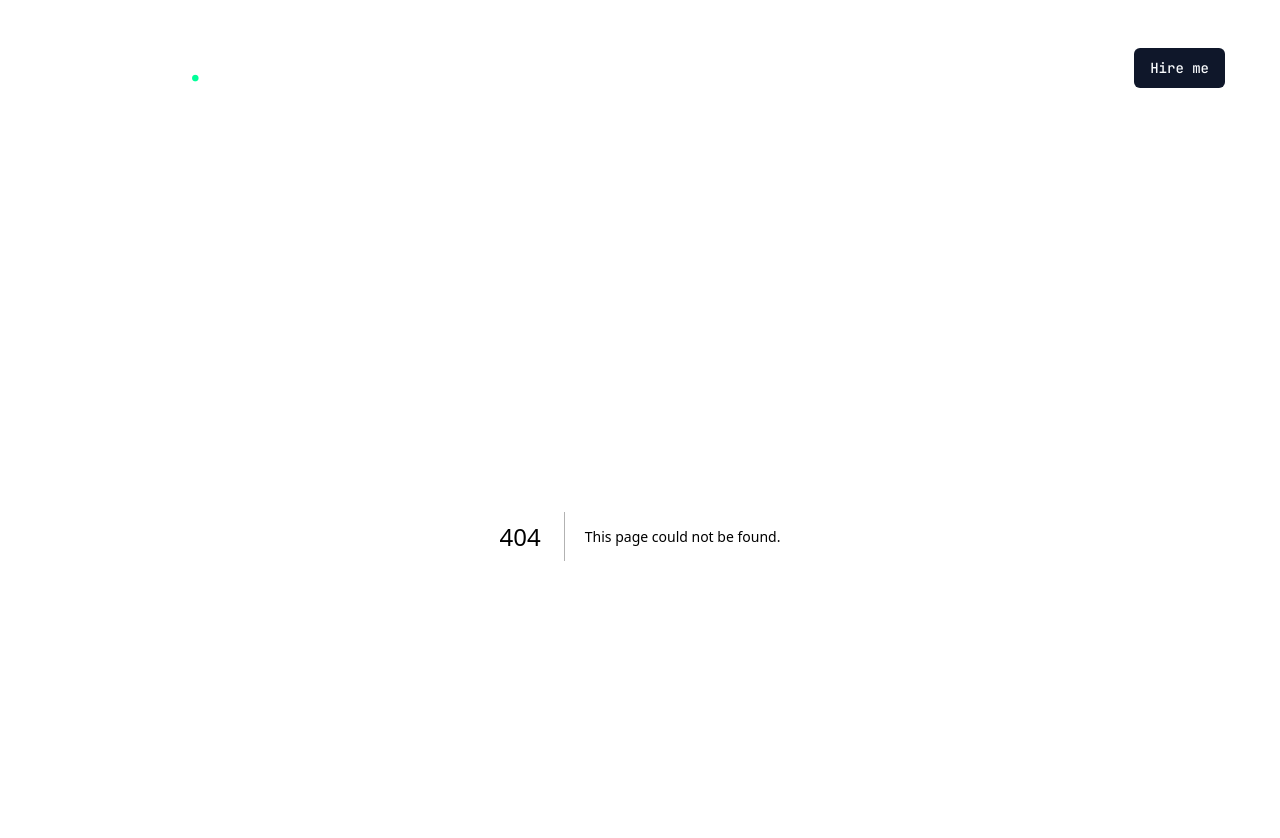
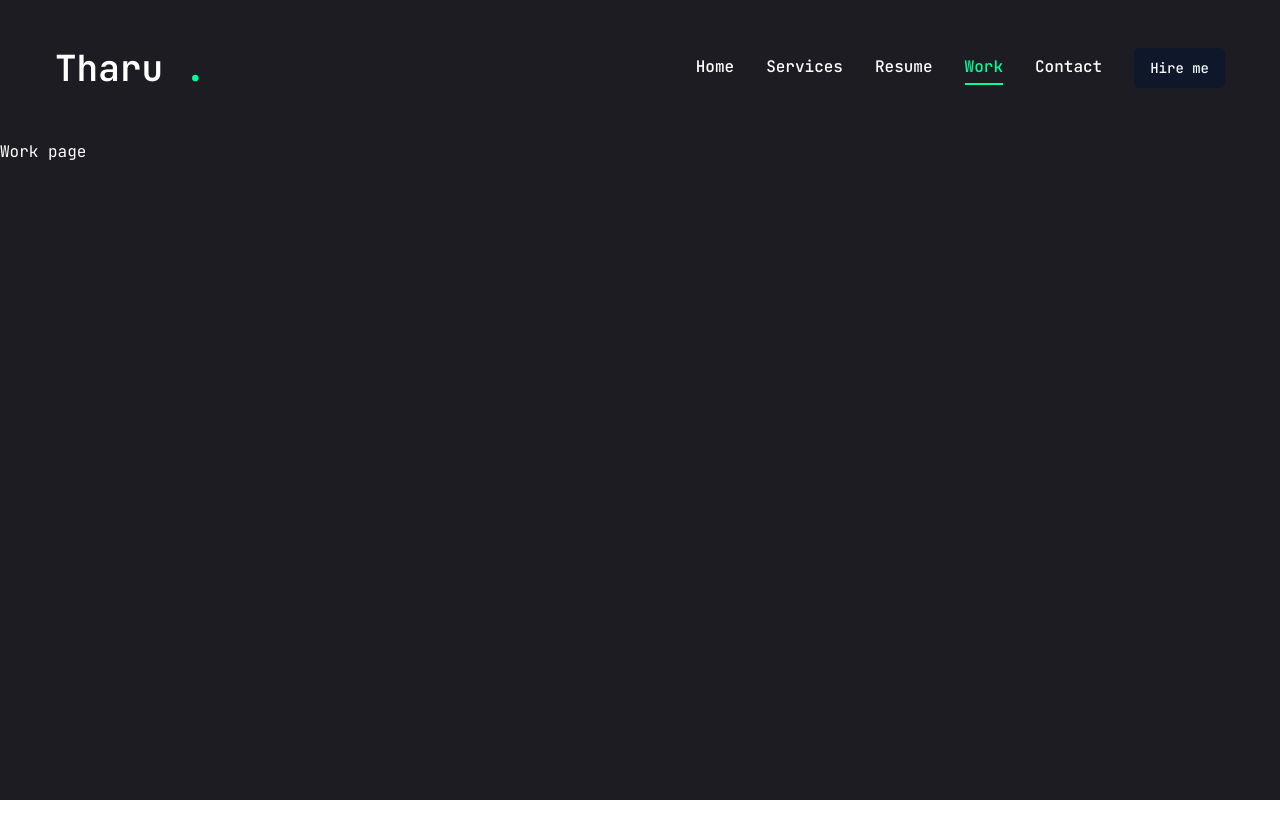
Before and after one commit to tharuxpert/nextjs-portfolio, a Next.js app: page /work in a window 1280 px wide. Before the commit this address had no page. Shown: the top 838 px of the page. After the commit the page ends 800 px from the top, so only its background shows below. Built offline with nearby package versions, Linux system fonts and the light colour scheme.

Commit message:
stairs animation

```diff
--- /dev/null
+++ b/app/contact/page.jsx
@@ -0,0 +1,5 @@
+const Contact = () => {
+  return <div>Contact page</div>;
+};
+
+export default Contact;
--- a/app/layout.jsx
+++ b/app/layout.jsx
@@ -3,11 +3,13 @@
 
 // components
 import Header from "@/components/Header";
+import PageTransition from "@/components/PageTransition";
+import StairTransition from "@/components/StairTransition";
 
 const jetbrainsMono = JetBrains_Mono({
   subsets: ["latin"],
   weight: ["100", "200", "300", "400", "500", "600", "700", "800"],
-  variable: '--font-jetbrainsMono'
+  variable: "--font-jetbrainsMono",
 });
 
 export const metadata = {
@@ -19,8 +21,10 @@
   return (
     <html lang="en">
       <body className={jetbrainsMono.variable}>
-        <Header/>
-        {children}</body>
+        <Header />
+        <StairTransition/>
+        <PageTransition>{children}</PageTransition>
+      </body>
     </html>
   );
 }
--- /dev/null
+++ b/app/resume/page.jsx
@@ -0,0 +1,5 @@
+const Resume = () => {
+  return <div>Resume page</div>;
+}
+
+export default Resume
--- /dev/null
+++ b/app/services/page.jsx
@@ -0,0 +1,5 @@
+const Services = () => {
+  return <div>Services page</div>;
+}
+
+export default Services;
--- /dev/null
+++ b/app/work/page.jsx
@@ -0,0 +1,5 @@
+const Work = () => {
+  return <div>Work page</div>;
+}
+
+export default Work
--- a/components/Nav.jsx
+++ b/components/Nav.jsx
@@ -27,10 +27,22 @@
 ];
 
 const Nav = () => {
+  const pathname = usePathname();
+  // console.log(pathname);
   return (
-    <nav className='flex gap-8'>
+    <nav className="flex gap-8">
       {links.map((link, index) => {
-        return <Link href={link.path} key={index} className=''>{link.name}</Link>;
+        return (
+          <Link
+            href={link.path}
+            key={index}
+            className={`${
+              link.path === pathname && "text-accent border-b-2 border-accent"
+            } capitalize font-medium hover:text-accent transition-all`}
+          >
+            {link.name}
+          </Link>
+        );
       })}
     </nav>
   );
--- /dev/null
+++ b/components/PageTransition.jsx
@@ -0,0 +1,25 @@
+"use client";
+
+import { AnimatePresence, motion } from "framer-motion";
+import { usePathname } from "next/navigation";
+
+const PageTransition = ({ children }) => {
+  const pathname = usePathname();
+  return (
+    <AnimatePresence>
+      <div key={pathname}>
+        <motion.div
+          initial={{ opacity: 1 }}
+          animate={{
+            opacity: 0,
+            transition: { delay: 1, duration: 0.4, ease: "easeInOut" },
+          }}
+          className="h-screen w-screen fixed bg-primary top-0 pointer-events-none"
+        ></motion.div>
+      </div>
+
+      {children}
+    </AnimatePresence>
+  );
+};
+export default PageTransition;
--- /dev/null
+++ b/components/StairTransition.jsx
@@ -0,0 +1,25 @@
+"use client";
+
+import { AnimatePresence, motion } from "framer-motion";
+import { usePathname } from "next/navigation";
+
+// components
+import Stairs from "./Stairs";
+
+const StairTransition = () => {
+  const pathname = usePathname();
+
+  return (
+    <>
+      <AnimatePresence mode="wait">
+        <div key={pathname}>
+          <div className="h-screen w-screen fixed top-0 left-0 right-0 pointer-events-none z-40 flex">
+            <Stairs />
+          </div>
+        </div>
+      </AnimatePresence>
+    </>
+  );
+};
+
+export default StairTransition;
--- /dev/null
+++ b/components/Stairs.jsx
@@ -0,0 +1,45 @@
+import { motion } from "framer-motion";
+
+// variants
+const stairAnimation = {
+  initial: {
+    top: "0%",
+  },
+  animate: {
+    top: "100%",
+  },
+  exit: {
+    top: ["100%", "0"],
+  },
+};
+
+// calculate the reverse index for staggered delay
+const reverseIndex = (index) => {
+  const totalSteps = 6; //number of steps
+  return totalSteps - index - 1;
+};
+const Stairs = () => {
+  return (
+    <>
+      {/* render 6 motion divs, each representing a step of the stairs. Each div will have the same animation defined by the stairsAnimation based on  its reversed index, creating a staggered effect with  decreasing delay for each subsequent step */}
+
+      {[...Array(6)].map((_, index) => {
+        return (<motion.div
+          key={index}
+          variants={stairAnimation}
+          initial="initial"
+          animate="animate"
+          exit="exit"
+          transition={{
+            duration: 0.4,
+            ease: "easeInOut",
+            delay: reverseIndex(index) * 0.1,
+          }}
+          className="h-full w-full bg-white relative"
+        />)
+      })}
+    </>
+  );
+};
+
+export default Stairs;
--- a/package.json
+++ b/package.json
@@ -17,6 +17,7 @@
     "@radix-ui/react-tooltip": "^1.1.2",
     "class-variance-authority": "^0.7.0",
     "clsx": "^2.1.1",
+    "framer-motion": "^11.3.21",
     "lucide-react": "^0.419.0",
     "next": "14.2.5",
     "react": "^18",
@@ -25,6 +26,8 @@
     "tailwindcss-animate": "^1.0.7"
   },
   "devDependencies": {
+    "@types/node": "22.1.0",
+    "@types/react": "18.3.3",
     "eslint": "^8",
     "eslint-config-next": "14.2.5",
     "postcss": "^8",
```
Also changed, not shown: tsconfig.json (added, +34 -0 lines), 1 other file (tests, documents, lock files or other folders).
